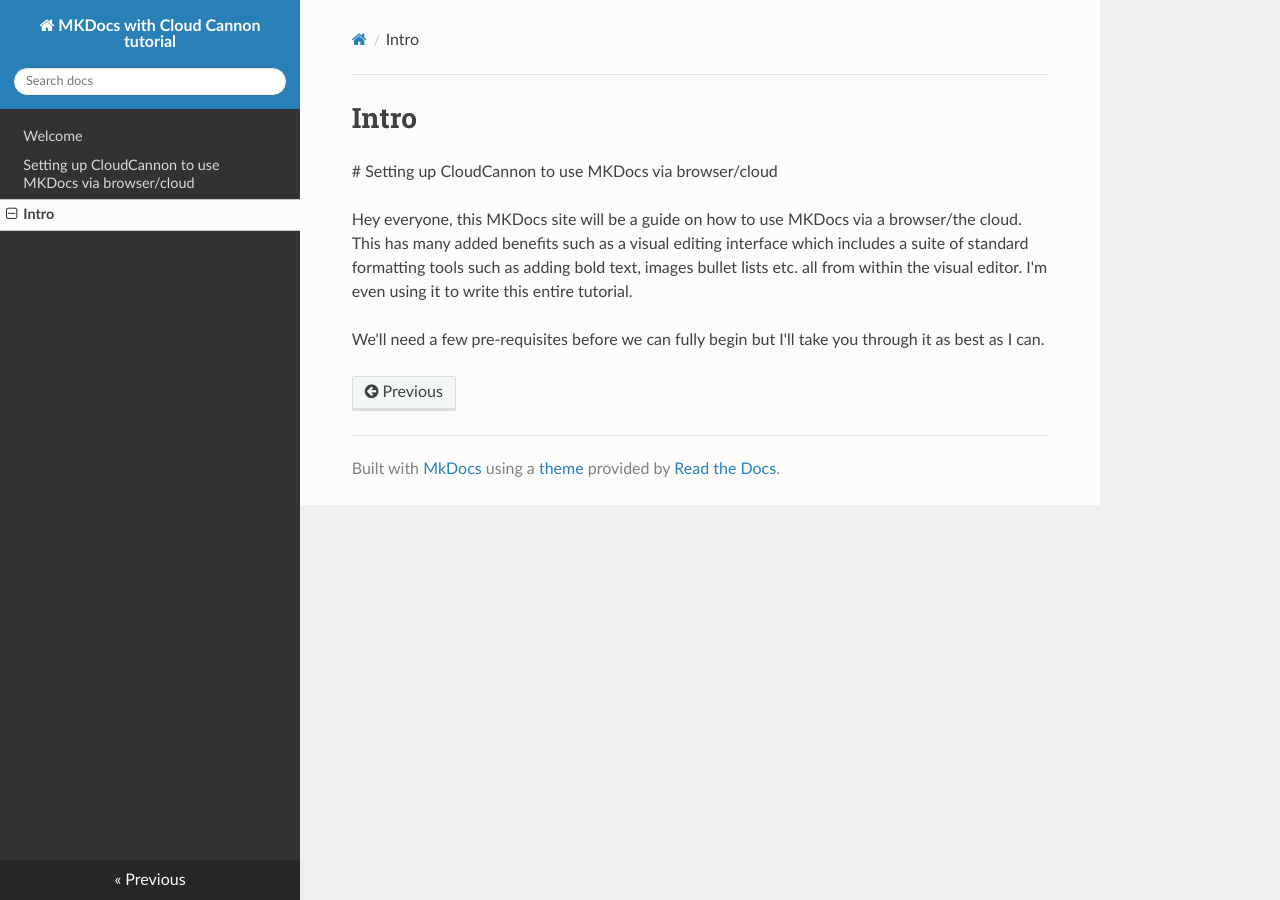
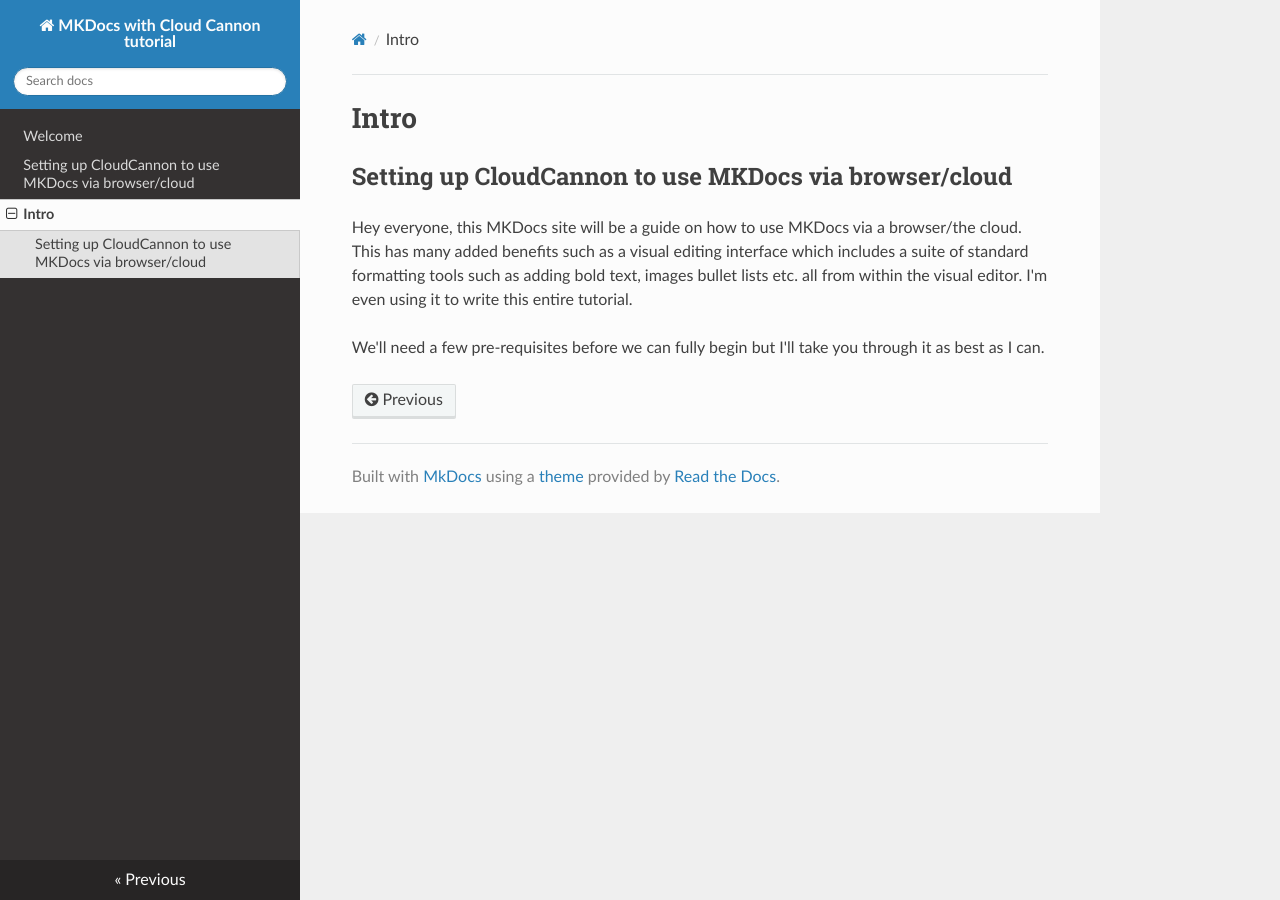
Before and after one commit to ReeceTaylor512/MKDocsTut, an MkDocs documentation site: the page built from docs/intro.md, in a window 1280 px wide. Built offline with MkDocs 1.6.1, drawn with Linux system fonts in a browser that asks for light colours; nearby versions of some CDN libraries.

Commit message:
Updated 1 file via CloudCannon.

```diff
--- a/docs/intro.md
+++ b/docs/intro.md
@@ -1,6 +1,6 @@
 # Intro
 
-  # Setting up CloudCannon to use MKDocs via browser/cloud
+## Setting up CloudCannon to use MKDocs via browser/cloud
 
 Hey everyone, this MKDocs site will be a guide on how to use MKDocs via a browser/the cloud. This has many added benefits such as a visual editing interface which includes a suite of standard formatting tools such as adding bold text, images bullet lists etc. all from within the visual editor. I'm even using it to write this entire tutorial.
 
```
